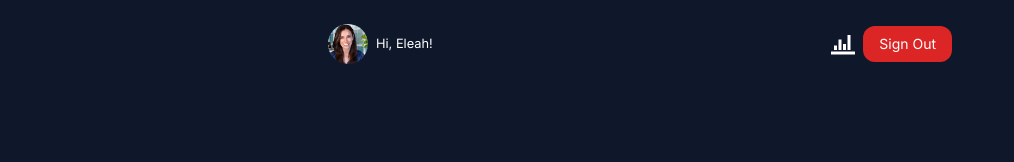
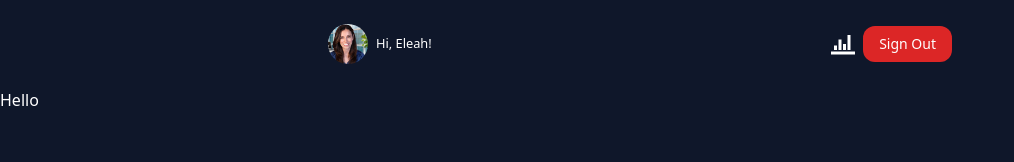
Before and after one commit to EleahBurman/finance-tracker, a Next.js app: page / in a window 1280 px wide. Shown: the top 162 px of the page, without its empty margins (0-1014 px from the left). Built offline with nearby package versions, Linux system fonts and the light colour scheme.

Commit message:
Add nav to layout

```diff
--- a/app/layout.js
+++ b/app/layout.js
@@ -1,17 +1,13 @@
-import { Inter } from "next/font/google";
 import "./globals.css";
-
-const inter = Inter({ subsets: ["latin"] });
-
-export const metadata = {
-  title: "Create Next App",
-  description: "Generated by create next app",
-};
+import Nav from "@/components/Nav";
 
 export default function RootLayout({ children }) {
   return (
     <html lang="en">
-      <body className={inter.className}>{children}</body>
+      <body>
+        <Nav />
+        {children}
+      </body>
     </html>
   );
 }
--- a/app/page.js
+++ b/app/page.js
@@ -1,34 +1,6 @@
-import  {ImStatsBars} from 'react-icons/im'
 
 export default function Home() {
   return (
-    <header className="container max-w-2xl px-6 py-6 mx-auto">
-      <div className="flex items-center justify-between">
-        { /* User information */ }
-        <div className="flex items-center gap-2">
-          { /* User avatar */ }
-          <div className="h-[40px] w-[40px] rounded-full overflow-hidden">
-            <img
-              className="object-cover w-full h-full"
-              src= "/eleah.jpg"
-              alt="User avatar"
-            />
-          </div>
-          { /* User name */ }
-          <small>Hi, Eleah!</small>
-        </div>
-        { /* User navigation */ }
-        <nav className="flex items-center gap-2">
-          <div>
-            <ImStatsBars className="text-2xl"/>
-          </div>
-          <div>
-            <button className="btn btn-danger">
-              Sign Out
-            </button>
-          </div>
-        </nav>
-      </div>
-    </header>
+    <p>Hello</p>
   );
 }
--- /dev/null
+++ b/components/Nav.js
@@ -0,0 +1,37 @@
+//import react icons
+import  {ImStatsBars} from 'react-icons/im'
+
+function Nav (){
+  return (
+    <header className="container max-w-2xl px-6 py-6 mx-auto">
+      <div className="flex items-center justify-between">
+        { /* User information */ }
+        <div className="flex items-center gap-2">
+          { /* User avatar */ }
+          <div className="h-[40px] w-[40px] rounded-full overflow-hidden">
+            <img
+              className="object-cover w-full h-full"
+              src= "/eleah.jpg"
+              alt="User avatar"
+            />
+          </div>
+          { /* User name */ }
+          <small>Hi, Eleah!</small>
+        </div>
+        { /* User navigation */ }
+        <nav className="flex items-center gap-2">
+          <div>
+            <ImStatsBars className="text-2xl"/>
+          </div>
+          <div>
+            <button className="btn btn-danger">
+              Sign Out
+            </button>
+          </div>
+        </nav>
+      </div>
+    </header>
+  );
+}
+
+export default Nav;
```
